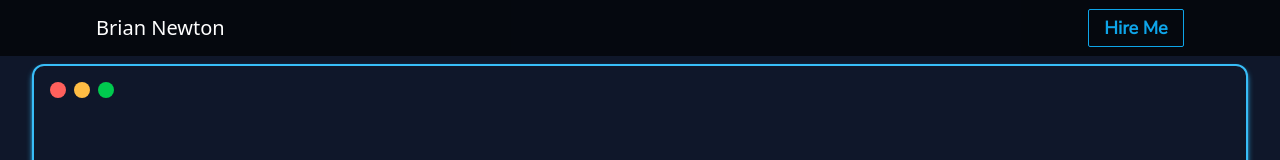
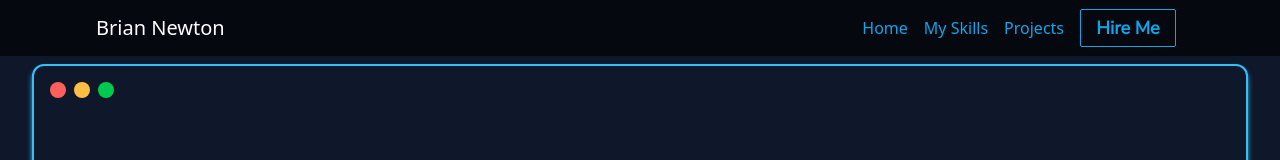
Before and after one commit to CozyBrian/My-portfolio-ts, a React (Create React App) app: page / in a window 1280 px wide. Shown: the top 160 px of the page. Built offline with nearby package versions, Linux system fonts and the light colour scheme; no server answers; the database is empty.

Commit message:
header fix

```diff
--- a/src/App.tsx
+++ b/src/App.tsx
@@ -1,4 +1,4 @@
-import React from "react";
+import React, { useRef } from "react";
 import { initializeApp } from "firebase/app";
 import { getDatabase } from "firebase/database";
 import ContactView from "./components/Contact/contact.component";
@@ -25,21 +25,39 @@ const app = initializeApp(firebaseConfig);
 const database = getDatabase(app);
 
 function App() {
+  const homeref = useRef(null);
+  const skillref = useRef(null);
+  const projectref = useRef(null);
+  const contactref = useRef(null);
+
+  const pagerefs = [homeref, skillref, projectref, contactref];
+
   return (
-    <div className="m-0 bg-slate-900">
-      <section className="min-h-screen flex flex-col justify-center child">
-        <Header />
+    <div className="m-0 bg-slate-900" id="home">
+      <Header pagerefs={pagerefs} />
+      <section
+        ref={homeref}
+        className="min-h-screen flex flex-col justify-center child"
+      >
         <CodeHero />
       </section>
-      <section className="min-h-screen flex flex-col justify-center child">
+      <section
+        id="skills"
+        ref={skillref}
+        className="min-h-screen flex flex-col justify-center child"
+      >
         <SkillView />
       </section>
-      <section className="min-h-screen flex flex-col justify-center child">
+      <section
+        id="projects"
+        ref={projectref}
+        className="min-h-screen flex flex-col justify-center child"
+      >
         <ApiContextProvider db={database}>
           <ProjectSection />
         </ApiContextProvider>
       </section>
-      <section className="child" id="contact">
+      <section ref={contactref} className="child" id="contact">
         <ContactView />
         <Footer />
       </section>
--- a/src/components/Contact/contact.component.tsx
+++ b/src/components/Contact/contact.component.tsx
@@ -28,22 +28,6 @@ const ContactView = () => {
                 className="w-10 h-10"
               >
                 <path d="M8 0C3.58 0 0 3.58 0 8c0 3.54 2.29 6.53 5.47 7.59.4.07.55-.17.55-.38 0-.19-.01-.82-.01-1.49-2.01.37-2.53-.49-2.69-.94-.09-.23-.48-.94-.82-1.13-.28-.15-.68-.52-.01-.53.63-.01 1.08.58 1.23.82.72 1.21 1.87.87 2.33.66.07-.52.28-.87.51-1.07-1.78-.2-3.64-.89-3.64-3.95 0-.87.31-1.59.82-2.15-.08-.2-.36-1.02.08-2.12 0 0 .67-.21 2.2.82.64-.18 1.32-.27 2-.27.68 0 1.36.09 2 .27 1.53-1.04 2.2-.82 2.2-.82.44 1.1.16 1.92.08 2.12.51.56.82 1.27.82 2.15 0 3.07-1.87 3.75-3.65 3.95.29.25.54.73.54 1.48 0 1.07-.01 1.93-.01 2.2 0 .21.15.46.55.38A8.012 8.012 0 0 0 16 8c0-4.42-3.58-8-8-8z" />
-              </svg>
-            </a>
-            <a
-              rel="noopener noreferrer"
-              target="_blank"
-              href="https://twitter.com/CozyTesla"
-              title="Twitter"
-              className="flex items-center justify-center w-20 h-20 rounded-full sm:w-24 sm:h-24 duration-200 bg-sky-500 hover:bg-sky-700 text-gray-900"
-            >
-              <svg
-                xmlns="http://www.w3.org/2000/svg"
-                fill="currentColor"
-                viewBox="0 0 32 32"
-                className="w-10 h-10"
-              >
-                <path d="M31.937 6.093c-1.177 0.516-2.437 0.871-3.765 1.032 1.355-0.813 2.391-2.099 2.885-3.631-1.271 0.74-2.677 1.276-4.172 1.579-1.192-1.276-2.896-2.079-4.787-2.079-3.625 0-6.563 2.937-6.563 6.557 0 0.521 0.063 1.021 0.172 1.495-5.453-0.255-10.287-2.875-13.52-6.833-0.568 0.964-0.891 2.084-0.891 3.303 0 2.281 1.161 4.281 2.916 5.457-1.073-0.031-2.083-0.328-2.968-0.817v0.079c0 3.181 2.26 5.833 5.26 6.437-0.547 0.145-1.131 0.229-1.724 0.229-0.421 0-0.823-0.041-1.224-0.115 0.844 2.604 3.26 4.5 6.14 4.557-2.239 1.755-5.077 2.801-8.135 2.801-0.521 0-1.041-0.025-1.563-0.088 2.917 1.86 6.36 2.948 10.079 2.948 12.067 0 18.661-9.995 18.661-18.651 0-0.276 0-0.557-0.021-0.839 1.287-0.917 2.401-2.079 3.281-3.396z"></path>
               </svg>
             </a>
             <a
--- a/src/components/Layout/header/header.component.tsx
+++ b/src/components/Layout/header/header.component.tsx
@@ -1,40 +1,57 @@
-import React from "react";
+import React, { useEffect } from "react";
+import useOnScreen from "../../../helpers";
 
-const Header = () => {
+type Props = {
+  pagerefs: React.MutableRefObject<null>[];
+};
+
+const Header = ({ pagerefs }: Props) => {
+  const isVisible = useOnScreen(pagerefs[0]);
+  const isVisible1 = useOnScreen(pagerefs[1]);
+  const isVisible2 = useOnScreen(pagerefs[2]);
+
+  const navlink = document.getElementsByClassName("hLink");
+
+  useEffect(() => {
+    isVisible
+      ? navlink[0].classList.add("text-sky-500")
+      : navlink[0].classList.remove("text-sky-500");
+    isVisible1
+      ? navlink[1].classList.add("text-sky-500")
+      : navlink[1].classList.remove("text-sky-500");
+    isVisible2
+      ? navlink[2].classList.add("text-sky-500")
+      : navlink[2].classList.remove("text-sky-500");
+  });
+
   return (
     <div className="h-14 bg-[#000000a6] flex w-full z-50 items-center justify-center fixed top-0">
-      <div className="container flex flex-row justify-between items-center h-full px-2 sm:px-24">
+      <div className="container flex flex-row justify-between items-center h-full px-2 sm:px-24 text-gray-400">
         <h4 className="text-white opacity-100 text-xl">Brian Newton</h4>
-        <div>
-          <a href="#contact" rel="noopener noreferrer">
-            <div className="flex items-center font-['Nunito_Sans'] justify-center p-1 duration-200 border border-sky-500 text-lg font-semibold rounded-sm w-24 hover:bg-sky-500 text-sky-500 hover:text-gray-900">
-              Hire Me
-            </div>
-          </a>
-          {/* <a
+        <div className="flex flex-row justify-center items-center">
+          <a
             href="#home"
-            className="text-white px-1.5 hover:opacity-80 transition-all duration-100"
+            className="px-2 hover:text-gray-200 transition-all duration-100 hLink"
           >
             Home
           </a>
           <a
-            href="#home"
-            className="text-white px-1.5 hover:opacity-80 transition-all duration-100"
+            href="#skills"
+            className="px-2 hover:text-gray-200 transition-all duration-100 hLink"
           >
-            My Skill
+            My Skills
           </a>
           <a
-            href="#home"
-            className="text-white px-1.5 hover:opacity-80 transition-all duration-100"
+            href="#projects"
+            className="px-2 hover:text-gray-200 transition-all duration-100 hLink"
           >
             Projects
           </a>
-          <a
-            href="#home"
-            className="text-white px-1.5 hover:opacity-80 transition-all duration-100"
-          >
-            Contact
-          </a> */}
+          <a href="#contact" rel="noopener noreferrer">
+            <div className="flex items-center font-['Nunito_Sans'] justify-center p-1 mx-2 duration-200 border border-sky-500 text-lg font-semibold rounded-sm w-24 hover:bg-sky-500 text-sky-500 hover:text-gray-900">
+              Hire Me
+            </div>
+          </a>
         </div>
       </div>
     </div>
--- /dev/null
+++ b/src/helpers/index.js
@@ -0,0 +1,21 @@
+/* eslint-disable react-hooks/exhaustive-deps */
+import { useState, useEffect } from "react";
+
+export default function useOnScreen(ref) {
+  const [isIntersecting, setIntersecting] = useState(false);
+
+  const observer = new IntersectionObserver(
+    ([entry]) => setIntersecting(entry.isIntersecting),
+    { threshold: 0.6 }
+  );
+
+  useEffect(() => {
+    observer.observe(ref.current);
+    // Remove the observer as soon as the component is unmounted
+    return () => {
+      observer.disconnect();
+    };
+  }, []);
+
+  return isIntersecting;
+}
```
